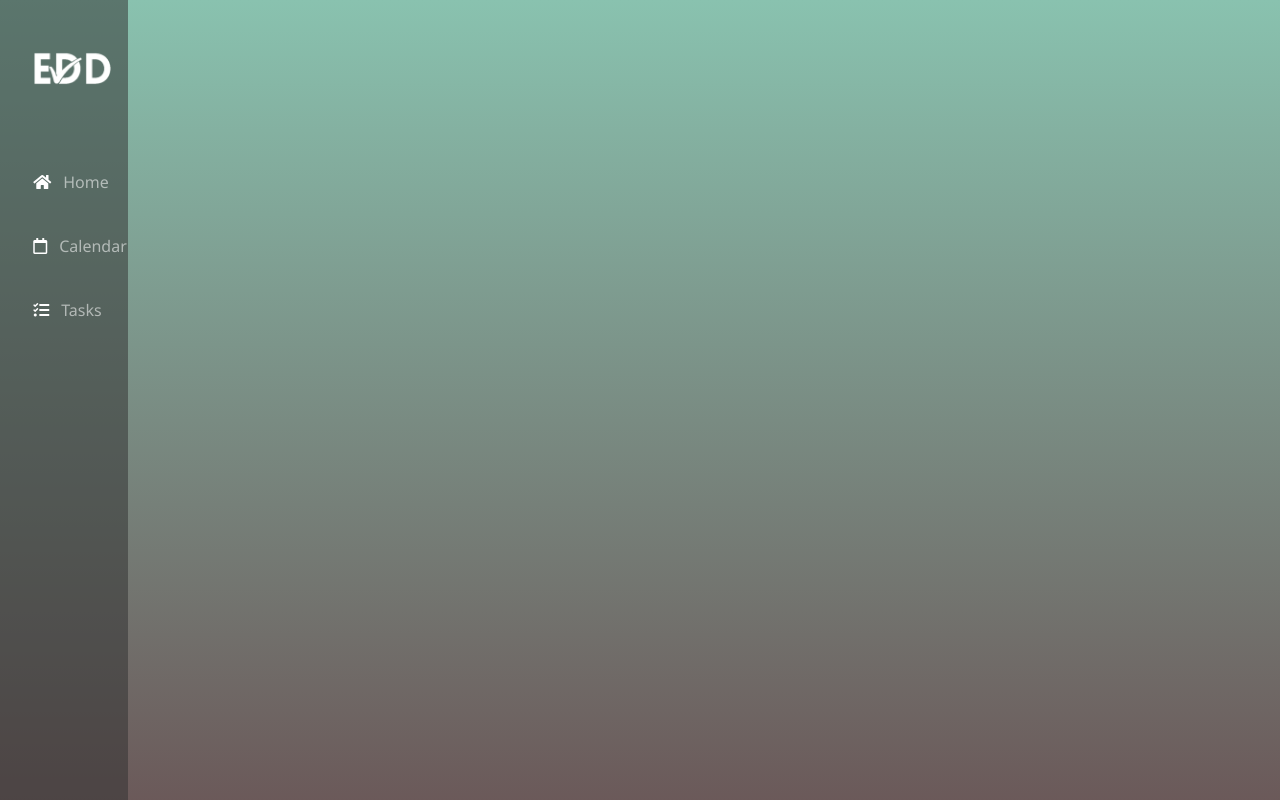
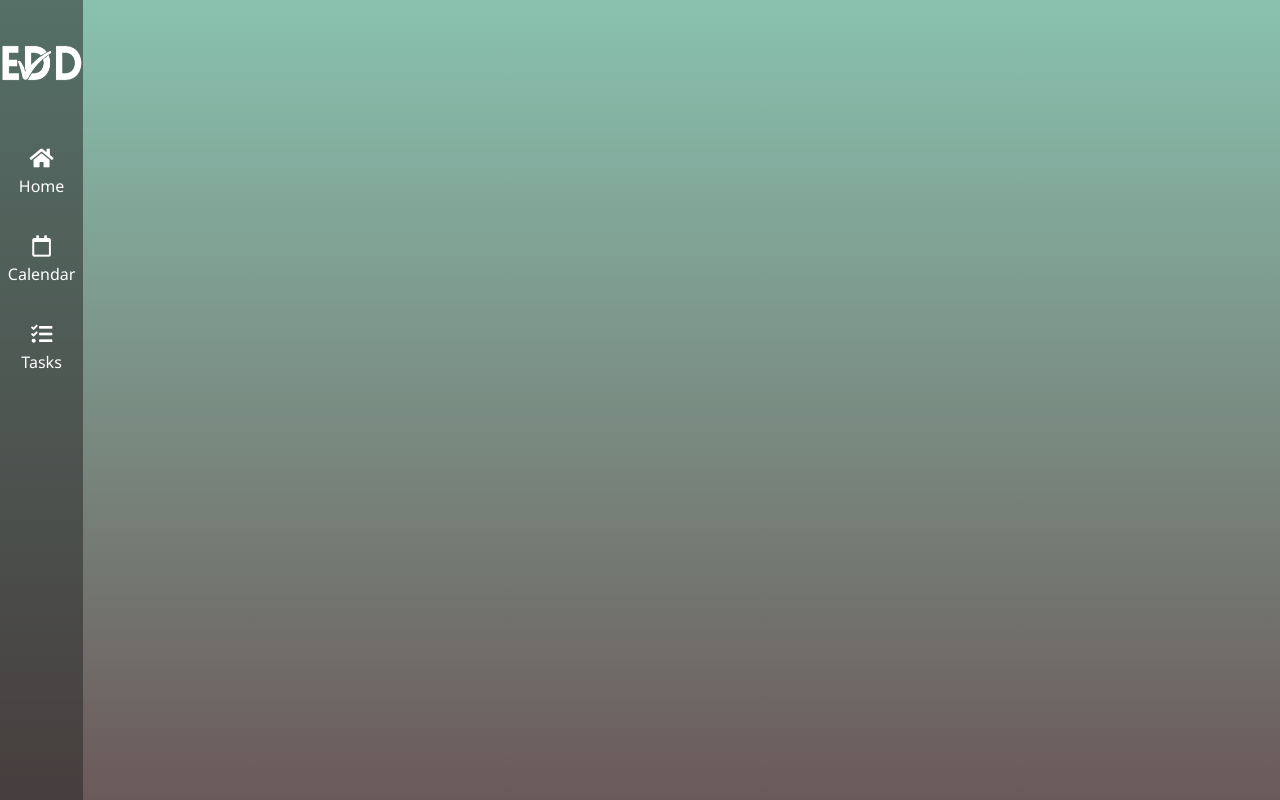
Before and after one commit to LamaFakhreddine/Edd, a React (Create React App) app in the folder edd-project/: page / in a window 1280 px wide. Built offline with nearby package versions, Linux system fonts and the light colour scheme.

Commit message:
Completed Sidebar
- added hover effects
- fixed nav-link alignments

```diff
--- a/edd-project/src/App.scss
+++ b/edd-project/src/App.scss
@@ -6,7 +6,6 @@
     padding: 0;
     box-sizing: border-box;
     font-family: 'Noto Sans', sans-serif;
-    color: $light-text;
 }
 
 :root {
--- a/edd-project/src/assets/scss/_variables.scss
+++ b/edd-project/src/assets/scss/_variables.scss
@@ -2,3 +2,5 @@ $light-text: #ffffff;
 $dark-text: #202020;
 $cyan: #89c2af;
 $brown: #220808ab;
+$salmon: #e59595;
+$sidebar-hover: #9eddc8;
--- a/edd-project/src/components/Sidebar.js
+++ b/edd-project/src/components/Sidebar.js
@@ -9,15 +9,15 @@ import "./Sidebar.scss";
 export default function NavbarSection() {
     return (
         <div className="sidebar">
-            <Navbar expand="true" variant="dark">
-                <Container className="flex-column">
+            <Navbar expand="true">
+                <Container className="d-flex justify-content-center">
                     <Navbar.Brand href="#home">
                         <img src={LogoImg} alt="Edd Logo" className="navbar-logo"/>
                     </Navbar.Brand>
-                    <Nav>
-                        <Nav.Link href="#home"><i class="fas fa-home"></i>Home</Nav.Link>
-                        <Nav.Link href="#calendar"><i class="far fa-calendar"></i>Calendar</Nav.Link>
-                        <Nav.Link href="#pricing"><i class="fas fa-tasks"></i>Tasks</Nav.Link>
+                    <Nav className="">
+                        <Nav.Link href="#home" className="d-flex flex-column"><i class="fas fa-home fa-lg"></i>Home</Nav.Link>
+                        <Nav.Link href="#calendar" className="d-flex flex-column"><i class="far fa-calendar fa-lg"></i>Calendar</Nav.Link>
+                        <Nav.Link href="#pricing" className="d-flex flex-column"><i class="fas fa-tasks fa-lg"></i>Tasks</Nav.Link>
                     </Nav>
                 </Container>
             </Navbar>
--- a/edd-project/src/components/Sidebar.scss
+++ b/edd-project/src/components/Sidebar.scss
@@ -1,25 +1,36 @@
 @import "../assets/scss/variables";
 
 .sidebar {
-   max-width: 10%;
-   background: rgba(51, 50, 50, 0.527);
+   width: 6.5%;
    height: 100vh;
-}
+   background: rgba(39, 39, 39, 0.527);
+   text-align: center;
 
     .navbar-brand {
+        margin: 2rem auto;
         .navbar-logo {
-        height: 7.5rem;
-        width: 7.5rem;
+            height: 2.25rem;
+            width: 5rem;
             filter: invert(1);
         }
     }
 
-
-.nav-link {
+    .navbar .container .navbar-nav .nav-link {
         margin-top: 1.5rem;
+        color: $light-text;
 
         i {
-        margin-right: 0.75rem;
+            margin-bottom: 0.5rem;
+        }
+
+        &:hover, &:active, &:focus {
+            color: $sidebar-hover !important;
+            transition: all 0.4s ease-in-out;
+        }
+
+        &:visited {
+            color: $light-text;
         }
 
     }
+}
```
Also changed, not shown: edd-project/src/assets/img/logo.png. Lines whose indentation alone changed are shown as unchanged.
